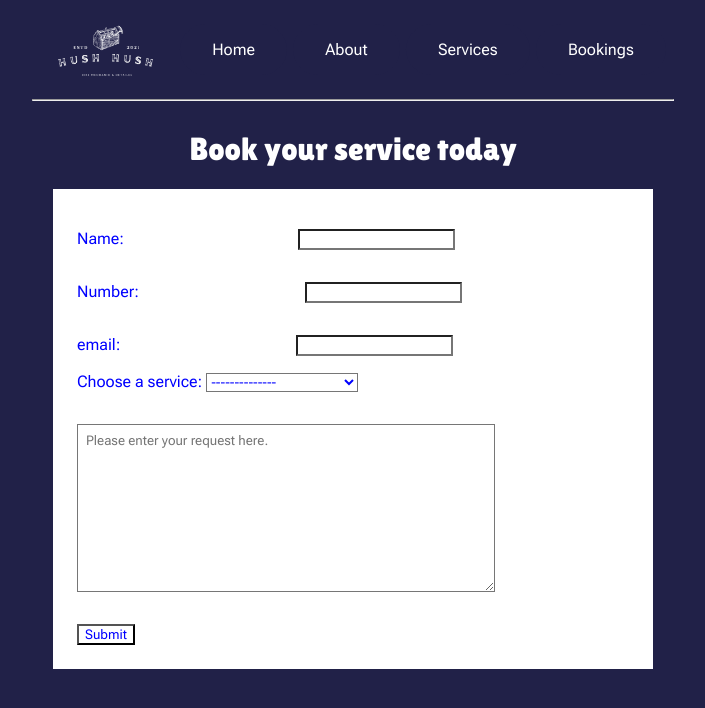
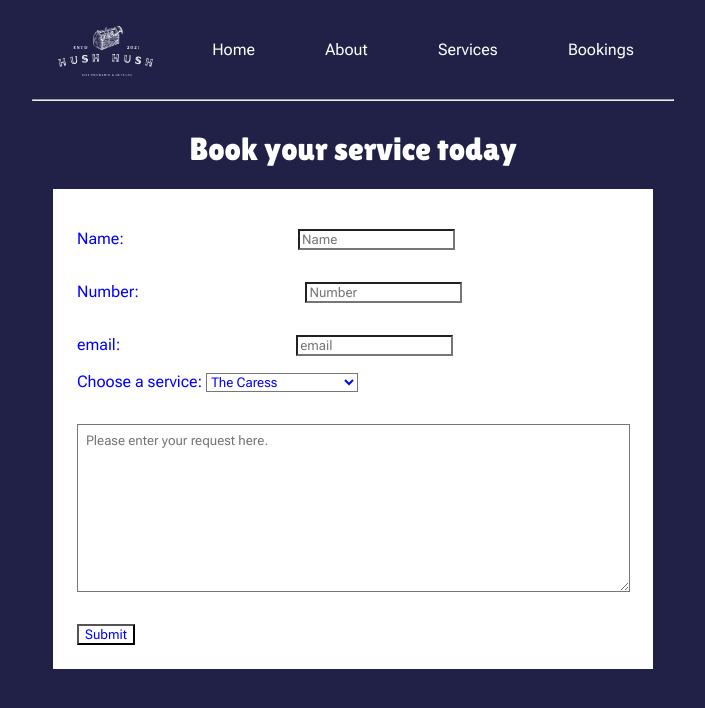
Before and after one commit to kusson/hushv2, a Next.js app: page /booking in a window 1280 px wide. Shown: the top 708 px of the page, without its empty margins (287-992 px from the left). Built offline with nearby package versions, Linux system fonts and the light colour scheme.

Commit message:
Booking form built, function WIP

```diff
--- a/app/booking/page.jsx
+++ b/app/booking/page.jsx
@@ -1,44 +1,63 @@
-import React from 'react'
+"use client"
+
+import React, {useState} from "react";
 import "@styles/booking.css";
 
 //localhost:3000/booking
 
 const Booking = () => {
+
+  let [username, setUsername] = useState("");
+  let [number, setNumber]  = useState("");
+  let [email, setEmail] = useState("");
+  let [dropdownSelect, setDropdownSelect] = useState ("");
+  let [userText, setUserText] = useState("");
+
+  function handleForm() {
+    uname = toString(setUsername)
+    console.log(setUsername, setNumber, setEmail, setUserText)
+  }
+
   return (
     <div className="bookingContainer">
       <h1>Book your service today</h1>
 
-      <form className="bookingForm">
+      <form className="bookingForm" method="post" onSubmit={handleForm}>
+
         <div className="formField">
-          <label for="name">Name: </label>
-          <input type="text" id="name" name="name"></input>
+          <label>Name: </label>
+          <input type="text" id="name" name="name" placeholder="Name" defaultValue={username}
+          onChange={e => setUsername=(e.target.value)}></input>
         </div>
 
         <div className="formField">
           <label>Number: </label>
-          <input type="number" id="number" name="number"></input>
+          <input type="text" id="number" name="number" placeholder="Number" value={number}
+          onChange={e => setNumber(e.target.value)}></input>
         </div>
 
         <div className="formField">
           <label>email: </label>
-          <input type="email" id="email" name="email"></input>
+          <input type="email" id="email" name="email" placeholder="email" value={email}
+          onChange={e => setEmail(e.target.value)}></input>
         </div>
 
-        <label for="serviceSelection">Choose a service: </label>
-        <select name="serviceSelection" id="serviceSelection">
+        <label>Choose a service: </label>
+        <select name="serviceSelection" id="serviceSelection" value={dropdownSelect} onChange={e => setDropdownSelect(e.target.value)}>
           <option value="thecaress">The Caress</option>
           <option value="themeticulous">The Meticulous</option>
           <option value="theoverhaul">The Overhaul</option>
-          <option disabled="true" selected="true" value="">--------------</option>
+          <option disabled={true} defaultValue={true}>--------------</option>
           <option value="wheelbuild">Wheel Building</option>
           <option value="frameprotect">Frame Protection</option>
           <option value="pedals">Pedals Service</option>
           <option value="other">Other (Please specify)</option>
         </select>
 
-        <textarea className="serviceText" placeholder="Please enter your request here."></textarea>
+        <textarea className="serviceText" name="userText" id="userText" placeholder="Please enter your request here." defaultValue={userText}
+        onSubmit={e => setUserText(e.target.value)}></textarea>
 
-        <input type="submit" value="Submit"/>
+        <button type="submit">Submit</button>
 
       </form>
 
--- a/components/navbar.jsx
+++ b/components/navbar.jsx
@@ -47,7 +47,7 @@ const Navbar = () => {
 
             {/*navbar logo image*/}
             <a className="navbar-logo" href="/">
-                <Image className="logo" src={logo} />
+                <Image className="logo" alt="logo" src={logo} />
             </a>
 
             {/*navbar link list */}
--- a/styles/booking.css
+++ b/styles/booking.css
@@ -42,7 +42,8 @@ textarea {
     display: flex;
     flex-direction: column;
     margin: 2rem 0rem;
-    width: 400px;
+    width: 300px;
+    max-width: 535px;
     height: 150px;
     padding: 0.5rem;
 }
@@ -50,5 +51,18 @@ textarea {
 @media screen and (min-width: 640px) {
     .bookingContainer {
         width: 600px;
+        align-content: center;
+        justify-content: center;
+    }
+
+    .formField>input {
+        display: flex;
+        align-content: flex-end;
+        justify-content: flex-end;
+        margin:20;
+    }
+
+    textarea {
+        width: 100%;
     }
 }
```
